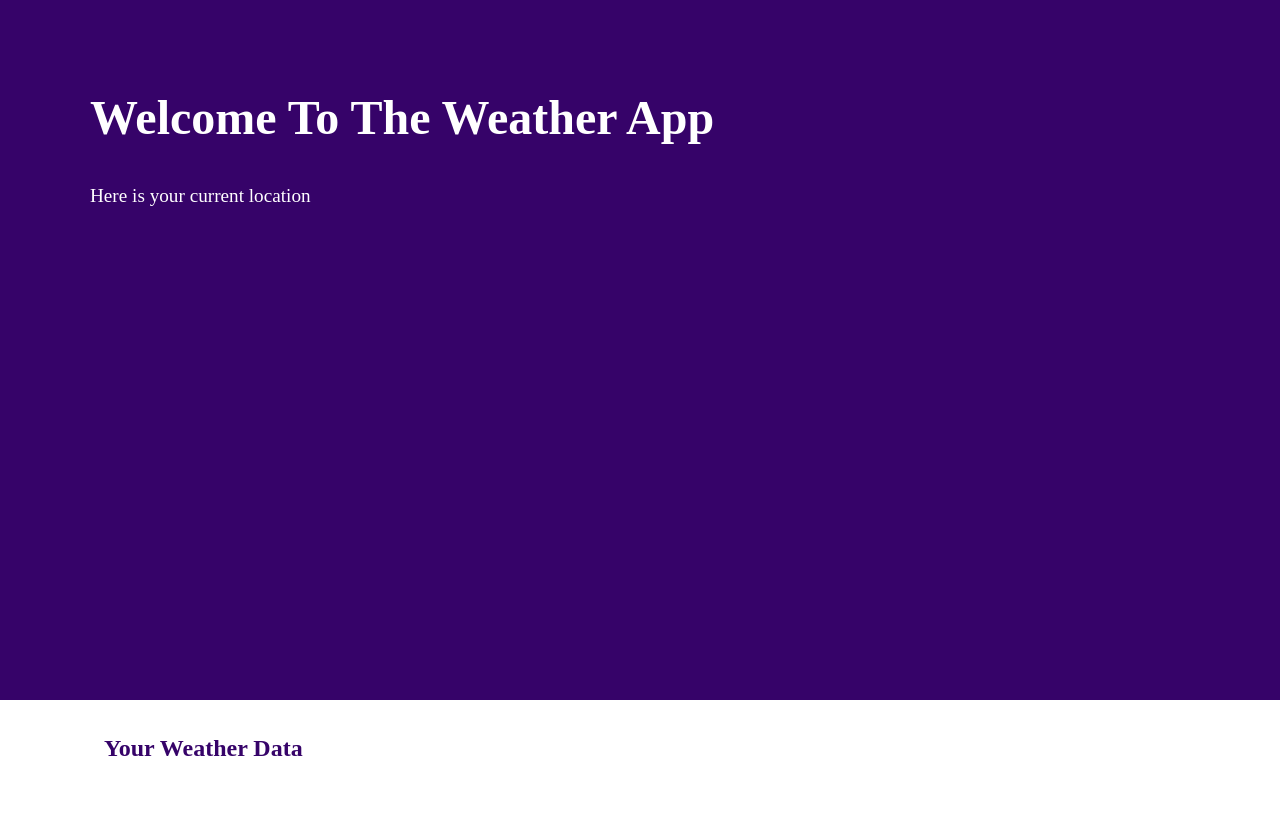
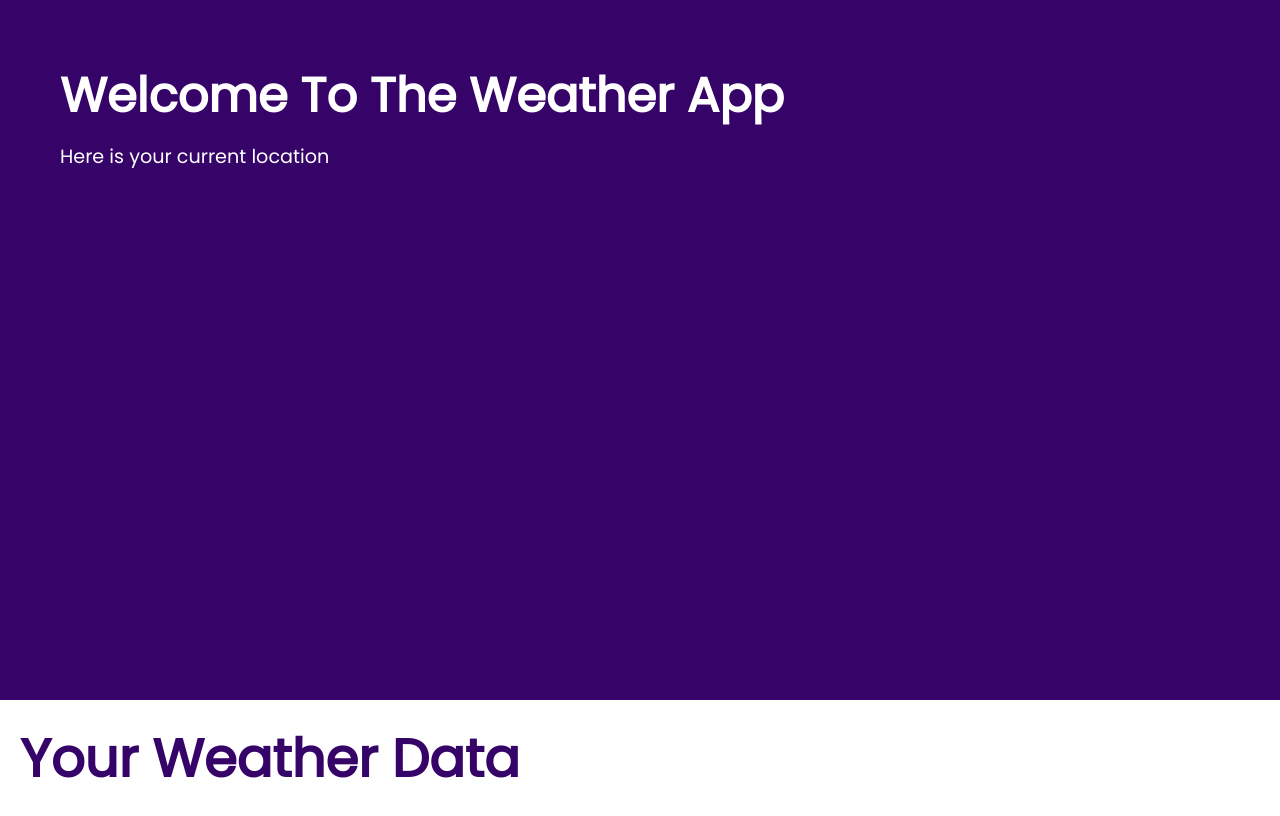
Before and after one commit to Jeba3210/Weather-Application, a plain HTML site: page index1.html in a window 1280 px wide. Drawn offline with Linux system fonts and the light colour scheme; a web font is replaced by a local one.

Commit message:
Update style1.css

```diff
--- a/style1.css
+++ b/style1.css
@@ -1,6 +1,11 @@
+
+@import url('https://fonts.googleapis.com/css2?family=ABeeZee:ital@1&family=Inclusive+Sans:ital@1&family=Inter&family=Kaushan+Script&family=Lato&family=Mulish&family=Nunito&family=Nunito+Sans:opsz@6..12&family=Oswald&family=Playfair+Display&family=Playfair:opsz@5..1200&family=Poppins&family=Roboto&family=Roboto+Slab&display=swap');
+
+
 *{
     margin: 0px;
     padding: 0px;
+    font-family: 'Poppins', sans-serif;
 }
 #top{
     background-color: #360369;
@@ -16,6 +21,7 @@
  #heading p{
     color: white;
     font-size: 1.2rem;
+    margin-bottom: 20px;
 }
 
 #bottom{
@@ -26,14 +32,19 @@
 }
 
 #latgap{
+    color: white;
+    font-size: 1.4rem;
     padding: 10px 60px;
   background-color: #270846;
   margin-right: 15px;
+  margin-top: 10px;
   border-radius: 10px;
 }
 
 #longgap {
-    padding: 10px 40px;
+    color: white;
+    font-size: 1.4rem;
+    padding: 10px 60px;
     background-color: #270846;
     border-radius: 10px;
   }
@@ -41,7 +52,7 @@
 
 .maps{
         margin-left: 20vw;
-        margin-top: 5vw;
+        margin-top: 3.5vw;
         /* padding: 100px; */
 }
 
@@ -59,33 +70,9 @@
 
    #details{
     display: flex;
-    justify-content: space-between;
+    justify-content: space-around;
     border-radius: 10px;
     margin-right: 10px;
     flex-wrap: wrap;
     flex-direction: row;
    }
-
-   #bottom{
-    width: 90vw;
-    height: 25vh;
-    margin: auto;
-   }
-
-   #bottom h2{
-    color: #360369;
-    margin-top: 15px;
-    margin-left: 30px;
-    font-size: 24px;
-
-   }
-
-   #heading h2{
-    margin-top: 30px;
-    margin-left: 30px;
-   }
-
-   #text , #latlong{
-    margin-top: 30px;
-    margin-left: 30px;
-   }
```
